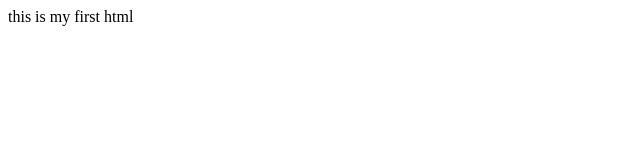
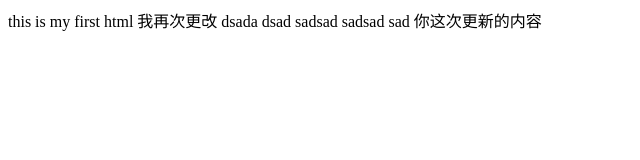
Before and after one commit to q377513462/test35, a plain HTML site: page index.html in a window 1280 px wide. Shown: the whole page, without its empty margins (0-640 px from the left). Drawn offline with Linux system fonts and the light colour scheme.

Commit message:
更新：内容的更新

```diff
--- a/index.html
+++ b/index.html
@@ -6,5 +6,11 @@
 </head>
 <body>
     this is my first html
+我再次更改
+dsada
+dsad
+sadsad
+sadsad
+sad     你这次更新的内容
 </body>
 </html>
```
